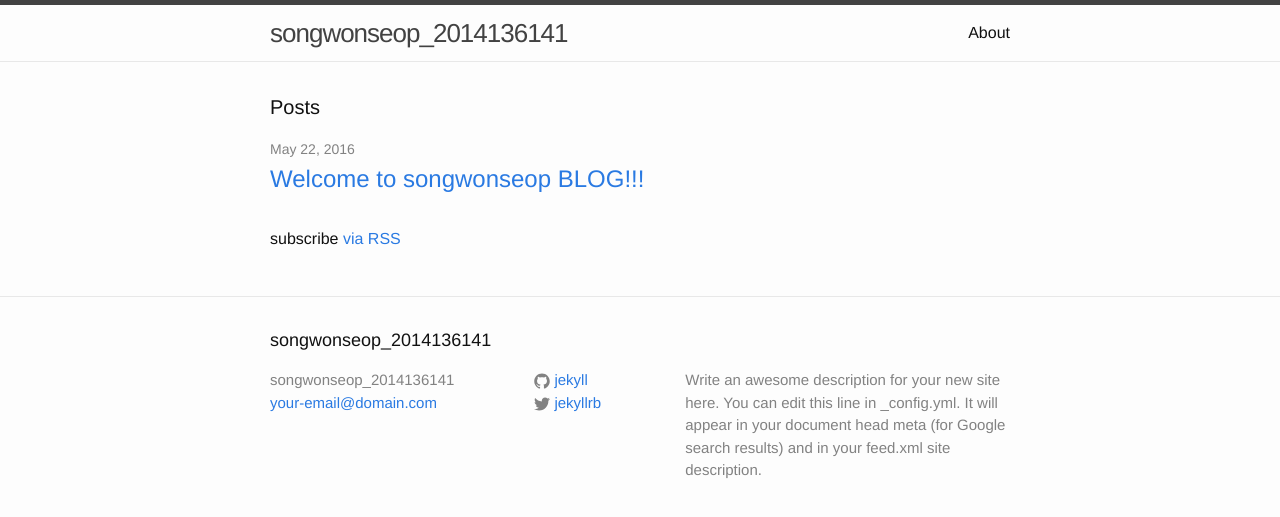
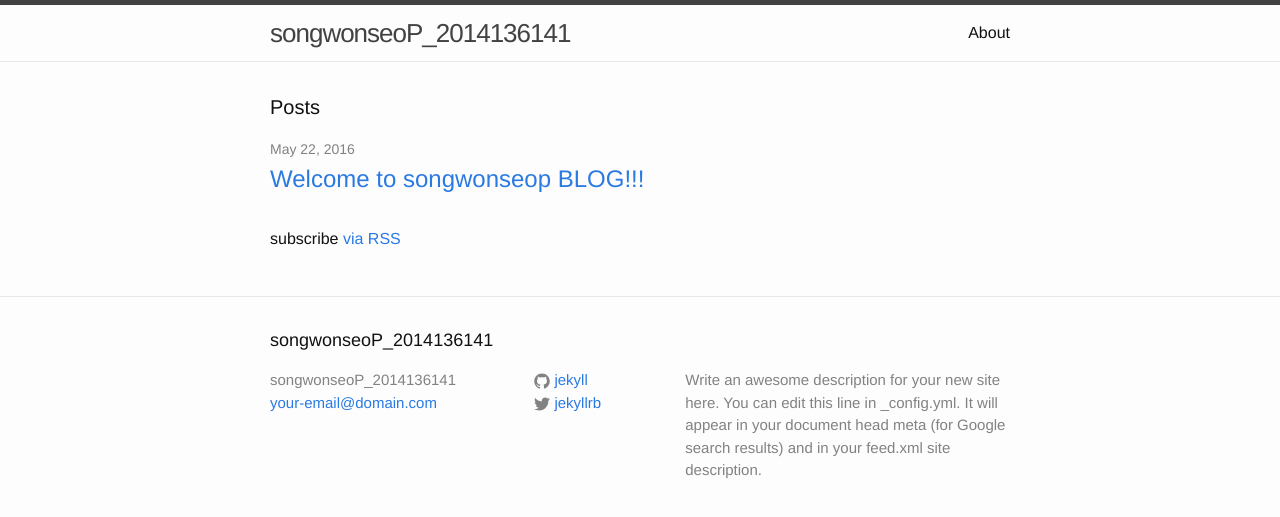
Before and after one commit to songwonseop/songwonseop.github.com, a Jekyll site: the page built from index.html, in a window 1280 px wide. Shown: the top 517 px of the page. Built offline with Jekyll 4.4.1, drawn with Linux system fonts in a browser that asks for light colours.

```diff
--- a/_config.yml
+++ b/_config.yml
@@ -6,7 +6,7 @@
 # 'jekyll serve'. If you change this file, please restart the server process.
 
 # Site settings
-title: songwonseop_2014136141
+title: songwonseoP_2014136141
 email: your-email@domain.com
 description: > # this means to ignore newlines until "baseurl:"
   Write an awesome description for your new site here. You can edit this
```
